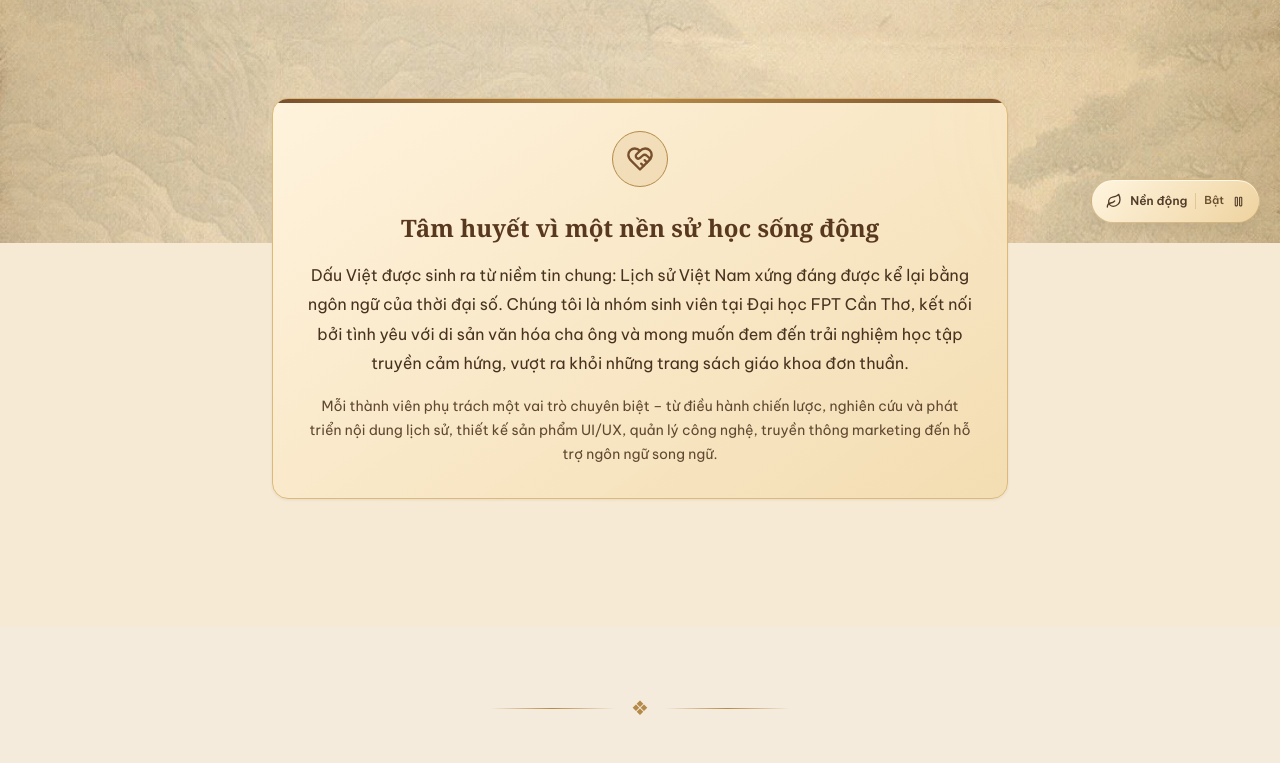
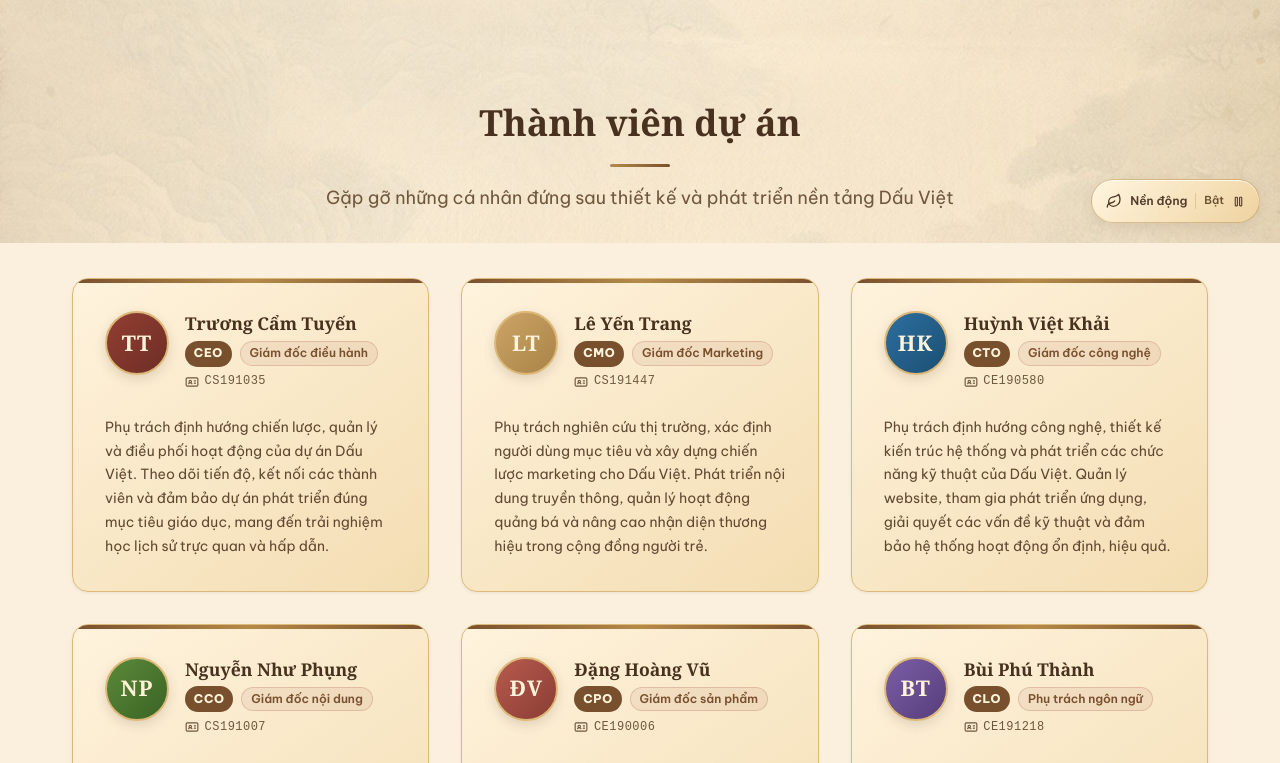
Before and after one commit to HuynhKhai3211/dau-viet-website, a React (Vite) app: page /team in a window 1280 px wide. Shown: the part 557-1320 px from the top of the page. Built offline with nearby package versions, Linux system fonts and the light colour scheme.

Commit message:
Remove team introduction card

```diff
--- a/src/pages/TeamPage.jsx
+++ b/src/pages/TeamPage.jsx
@@ -3,7 +3,6 @@
   Users,
   ArrowRight,
   Sparkles,
-  HeartHandshake,
   Compass,
   IdCard,
 } from 'lucide-react';
@@ -32,7 +31,6 @@
 
 export default function TeamPage() {
   const [heroRef, heroRevealed] = useScrollReveal(0.1);
-  const [introRef, introRevealed] = useScrollReveal(0.12);
   const [gridRef, gridRevealed] = useScrollReveal(0.08);
   const [ctaRef, ctaRevealed] = useScrollReveal(0.15);
 
@@ -57,41 +55,6 @@
           </p>
         </div>
       </section>
-
-      {/* 2. Team Intro Paragraph */}
-      <section
-        ref={introRef}
-        className={`section team-intro ${introRevealed ? 'revealed' : ''}`}
-        aria-labelledby="team-intro-title"
-      >
-        <div className="container container--narrow">
-          <div className="team-intro__card card card--historical">
-            <div className="team-intro__icon-badge" aria-hidden="true">
-              <HeartHandshake size={28} />
-            </div>
-            <h2 id="team-intro-title" className="team-intro__headline">
-              Tâm huyết vì một nền sử học sống động
-            </h2>
-            <p className="team-intro__text">
-              Dấu Việt được sinh ra từ niềm tin chung: Lịch sử Việt Nam xứng đáng
-              được kể lại bằng ngôn ngữ của thời đại số. Chúng tôi là nhóm sinh viên
-              tại Đại học FPT Cần Thơ, kết nối bởi tình yêu với di sản văn hóa cha ông và mong
-              muốn đem đến trải nghiệm học tập truyền cảm hứng, vượt ra khỏi những trang
-              sách giáo khoa đơn thuần.
-            </p>
-            <p className="team-intro__subtext">
-              Mỗi thành viên phụ trách một vai trò chuyên biệt – từ điều hành chiến lược,
-              nghiên cứu và phát triển nội dung lịch sử, thiết kế sản phẩm UI/UX, quản lý
-              công nghệ, truyền thông marketing đến hỗ trợ ngôn ngữ song ngữ.
-            </p>
-          </div>
-        </div>
-      </section>
-
-      {/* Decorative Divider */}
-      <div className="divider" role="presentation">
-        <span className="divider__icon">❖</span>
-      </div>
 
       {/* 4. Team Member Cards Grid */}
       <section
--- a/src/styles/pages/team.css
+++ b/src/styles/pages/team.css
@@ -65,57 +65,12 @@
 /* ================================
    2. Team Intro
    ================================ */
-.team-intro {
-  opacity: 0;
-  transform: translateY(24px);
-  transition: opacity 0.7s ease, transform 0.7s ease;
-}
 
-.team-intro.revealed {
-  opacity: 1;
-  transform: translateY(0);
-}
 
-.team-intro__card {
-  padding: var(--space-2xl) var(--space-3xl);
-  text-align: center;
-  border-radius: var(--radius-2xl);
-  box-shadow: var(--shadow-md);
-  position: relative;
-}
 
-.team-intro__icon-badge {
-  width: 56px;
-  height: 56px;
-  border-radius: var(--radius-full);
-  background: rgba(205, 164, 103, 0.2);
-  border: 1.5px solid var(--color-gold);
-  color: var(--color-red);
-  display: flex;
-  align-items: center;
-  justify-content: center;
-  margin: 0 auto var(--space-lg);
-}
 
-.team-intro__headline {
-  font-size: var(--text-2xl);
-  color: var(--color-red-dark);
-  margin-bottom: var(--space-md);
-}
 
-.team-intro__text {
-  font-size: var(--text-base);
-  line-height: 1.85;
-  color: var(--color-text-primary);
-  margin-bottom: var(--space-md);
-}
 
-.team-intro__subtext {
-  font-size: var(--text-sm);
-  line-height: 1.7;
-  color: var(--color-text-secondary);
-  margin-bottom: 0;
-}
 
 /* ================================
    3. Org Chart
@@ -374,9 +329,6 @@
     grid-template-columns: repeat(2, 1fr);
   }
 
-  .team-intro__card {
-    padding: var(--space-xl) var(--space-2xl);
-  }
 }
 
 @media (max-width: 768px) {
@@ -388,9 +340,6 @@
     grid-template-columns: 1fr;
   }
 
-  .team-intro__card {
-    padding: var(--space-lg);
-  }
 
   .team-cta {
     padding: var(--space-2xl) var(--space-md);
```
